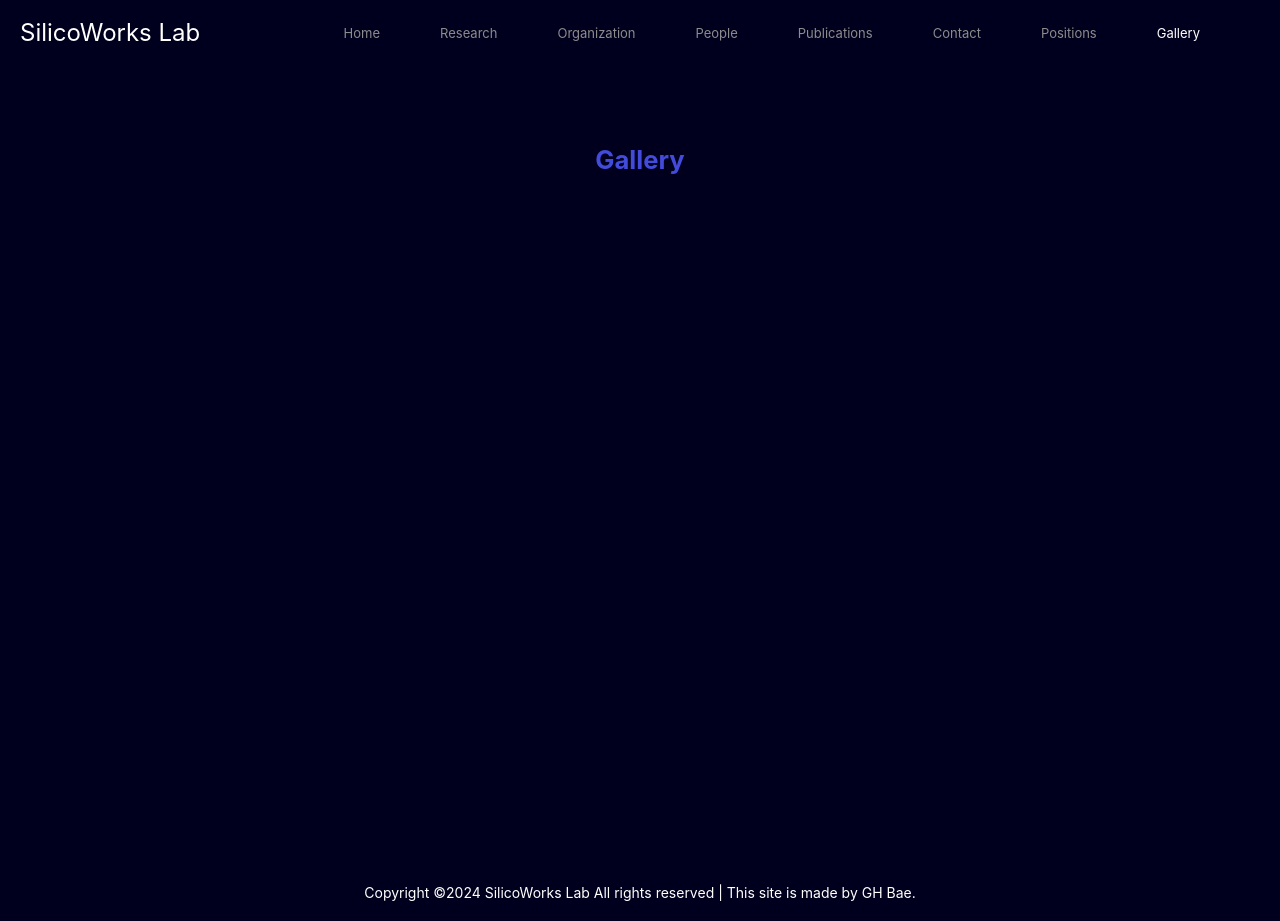
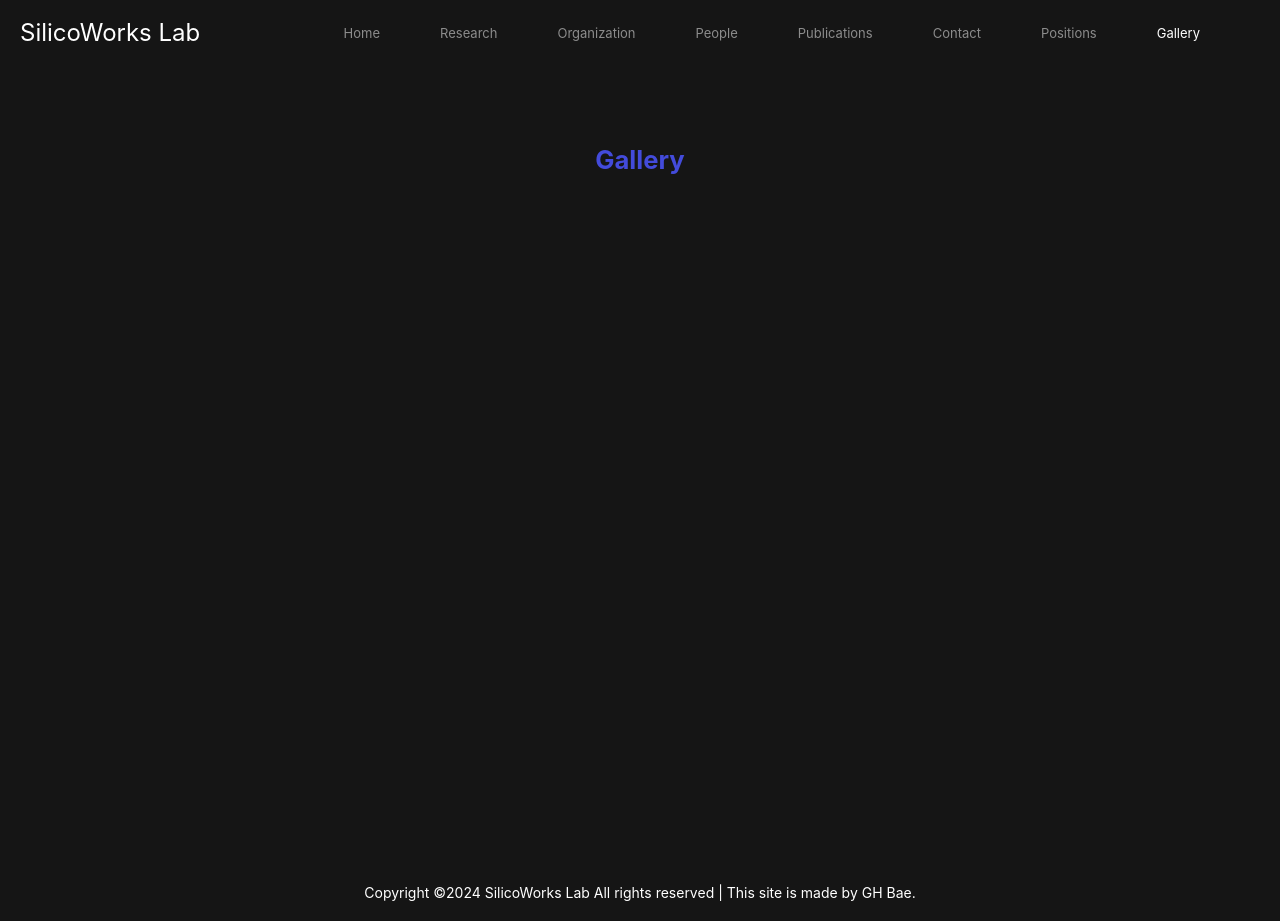
Before and after one commit to biomedical-artificial-intelligence/AIDD-dev, a React (Create React App) app in the folder lab_page/: page /gallery in a window 1280 px wide. Built offline with nearby package versions, Linux system fonts and the light colour scheme.

Commit message:
design: change background color

```diff
--- a/lab_page/src/App.css
+++ b/lab_page/src/App.css
@@ -9,6 +9,6 @@
 }
 
 body {
-  background-color: #00001E;
+  background-color: #151515;
   color: #ffffff;
 }
--- a/lab_page/src/components/common/Footer.css
+++ b/lab_page/src/components/common/Footer.css
@@ -1,5 +1,5 @@
 .footer {
-  background-color: #00001E;
+  background-color: #151515;
   color: #fff;
   text-align: center;
   padding: 20px 0;
--- a/lab_page/src/components/common/Navbar.css
+++ b/lab_page/src/components/common/Navbar.css
@@ -1,5 +1,5 @@
 .navbar {
-  background-color: #00001E;
+  background-color: #151515;
   height: 64px;
   display: flex;
   align-items: center;
@@ -38,7 +38,8 @@
   text-decoration: none;
   font-size: 13px;
   padding: 15px 20px;
-  transition: color 0.3s ease; /* 글씨 전환 효과 추가 */
+  transition: color 0.3s ease;
+  /* 글씨 전환 효과 추가 */
   /* font-weight: bold; */
 }
 
@@ -77,20 +78,24 @@
     padding: 0;
     margin-right: 40px;
   }
+
   .navbar-menu.active {
     display: flex;
     top: 60px;
     right: 0;
   }
+
   .navbar-item {
     width: 100%;
     text-align: left;
     margin: 0;
   }
+
   .navbar-link {
     display: block;
     padding: 15px;
   }
+
   .hamburger {
     display: flex;
   }
--- a/lab_page/src/pages/people/People.css
+++ b/lab_page/src/pages/people/People.css
@@ -3,7 +3,7 @@
   flex-direction: column;
   align-items: center;
   padding: 20px;
-  background-color: #00001E;
+  background-color: #151515;
   color: white;
   min-height: 100vh;
   box-sizing: border-box;
@@ -88,7 +88,8 @@
   /* padding: 16px */
 }
 
-.principal-video h3, .principal-news h3 {
+.principal-video h3,
+.principal-news h3 {
   color: #8c8c8c;
   font-size: 1.3em;
 }
@@ -144,7 +145,8 @@
   margin-bottom: 3vw;
 }
 
-.bio-lab h1, .dev h1 {
+.bio-lab h1,
+.dev h1 {
   color: #8c8c8c;
   font-size: 1.6em;
   text-align: left;
--- a/lab_page/src/pages/research/Research.css
+++ b/lab_page/src/pages/research/Research.css
@@ -3,7 +3,7 @@
   flex-direction: column;
   align-items: center;
   padding: 20px;
-  background-color: #00001E;
+  background-color: #151515;
   color: white;
   min-height: 100vh;
   box-sizing: border-box;
@@ -51,7 +51,8 @@
     padding: 0 10px;
   }
 
-  .page-title, .main-title {
+  .page-title,
+  .main-title {
     font-size: 2em;
   }
 
```
